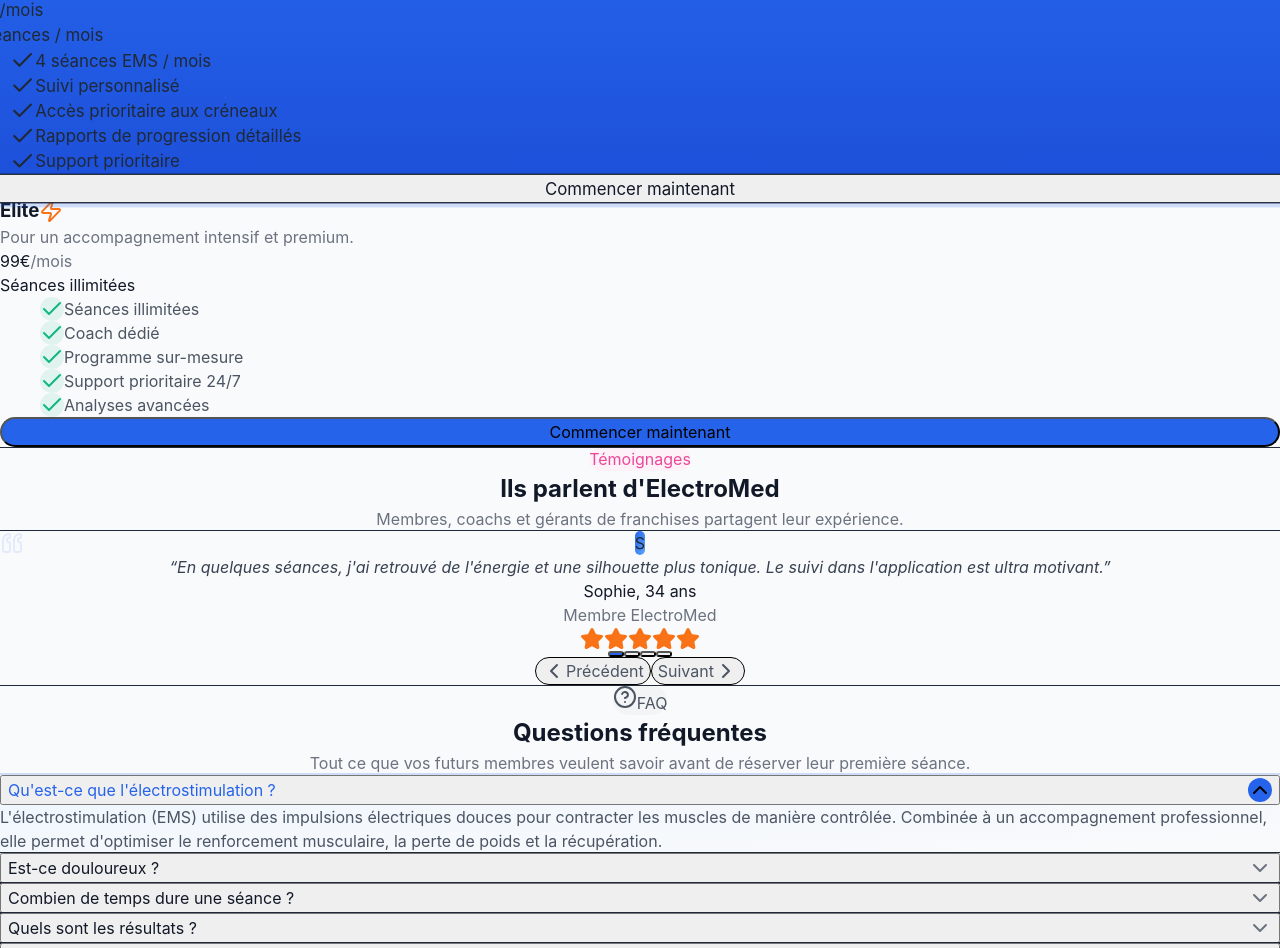
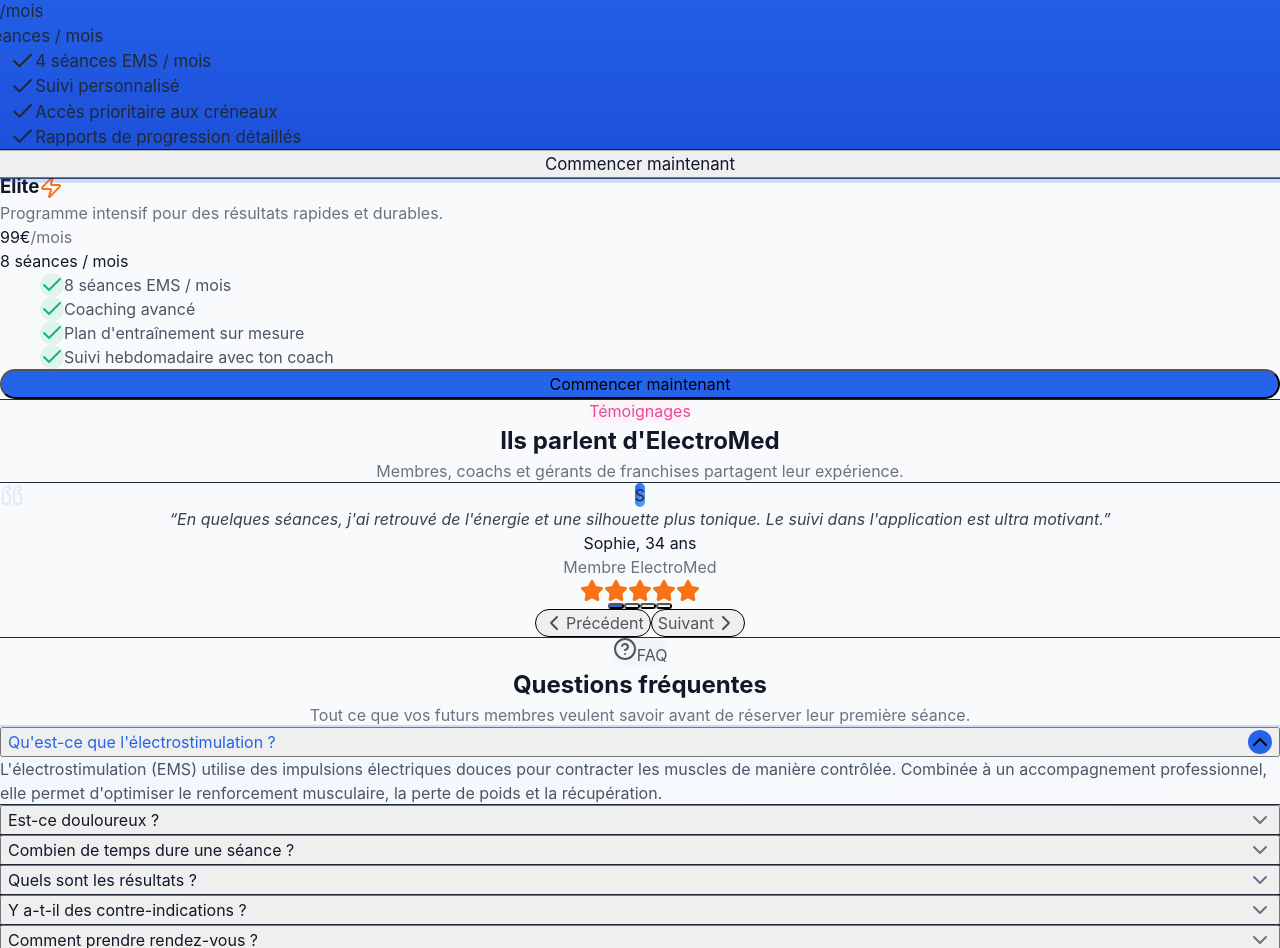
Before and after one commit to NadirL05/electromed-stimulation, a React (Vite) app: page / in a window 1280 px wide. Shown: the part 1791-2739 px from the top of the page. Built offline with nearby package versions, Linux system fonts and the light colour scheme; no server answers.

Commit message:
Refactor pricing plans to use template literals
fix: corrige syntaxe Pricing.tsx pour build Railway

```diff
--- a/src/components/home/Pricing.tsx
+++ b/src/components/home/Pricing.tsx
@@ -7,45 +7,49 @@
 
 const plans = [
   {
-    name: 'Basic',
-    price: '29€',
-    period: '/mois',
-    description: "Idéal pour découvrir l'EMS en douceur.",
-    sessions: '2 séances / mois',
+    name: "Basic",
+    price: "29€",
+    period: "/mois",
+    description: `Idéal pour découvrir l'EMS en douceur.`,
+    sessions: "2 séances / mois",
     popular: false,
-    features: ['Accès à 2 séances EMS', 'Suivi de base', "Accès à l'application membre", 'Support par email'],
-  },
-  {
-    name: 'Premium',
-    price: '59€',
-    period: '/mois',
-    description: 'Le meilleur équilibre résultats / budget.',
-    sessions: '4 séances / mois',
-    popular: true,
     features: [
-      '4 séances EMS / mois',
-      'Suivi personnalisé',
-      'Accès prioritaire aux créneaux',
-      'Rapports de progression détaillés',
-      'Support prioritaire',
+      "Accès à 2 séances EMS",
+      "Suivi de base",
+      "Accès à l'application membre",
+      "Support par email",
     ],
   },
   {
-    name: 'Elite',
-    price: '99€',
-    period: '/mois',
-    description: 'Pour un accompagnement intensif et premium.',
-    sessions: 'Séances illimitées',
+    name: "Premium",
+    price: "59€",
+    period: "/mois",
+    description: `Le meilleur équilibre résultats / budget.`,
+    sessions: "4 séances / mois",
+    popular: true,
+    features: [
+      "4 séances EMS / mois",
+      "Suivi personnalisé",
+      "Accès prioritaire aux créneaux",
+      "Rapports de progression détaillés",
+    ],
+  },
+  {
+    name: "Elite",
+    price: "99€",
+    period: "/mois",
+    description: `Programme intensif pour des résultats rapides et durables.`,
+    sessions: "8 séances / mois",
     popular: false,
     features: [
-      'Séances illimitées',
-      'Coach dédié',
-      'Programme sur-mesure',
-      'Support prioritaire 24/7',
-      'Analyses avancées',
+      "8 séances EMS / mois",
+      "Coaching avancé",
+      "Plan d'entraînement sur mesure",
+      "Suivi hebdomadaire avec ton coach",
     ],
   },
-]
+];
+
 
 export default function PricingSection() {
   const { openSignup } = useAuthModals()
```
